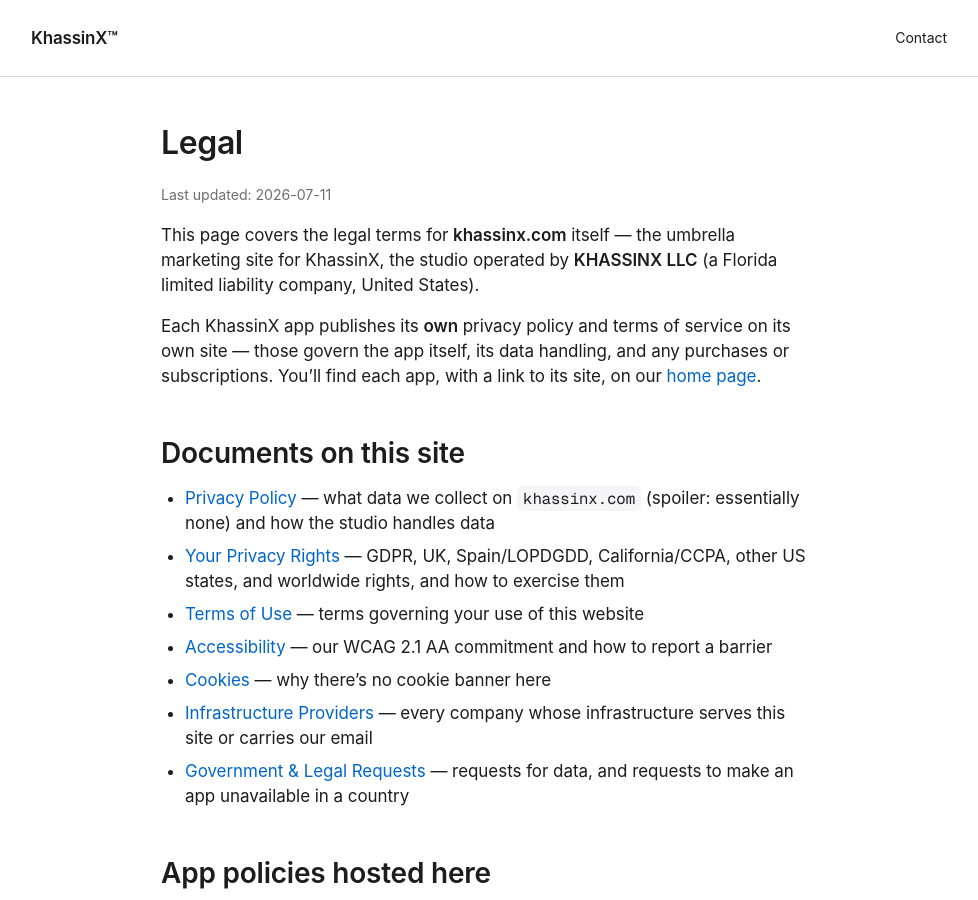
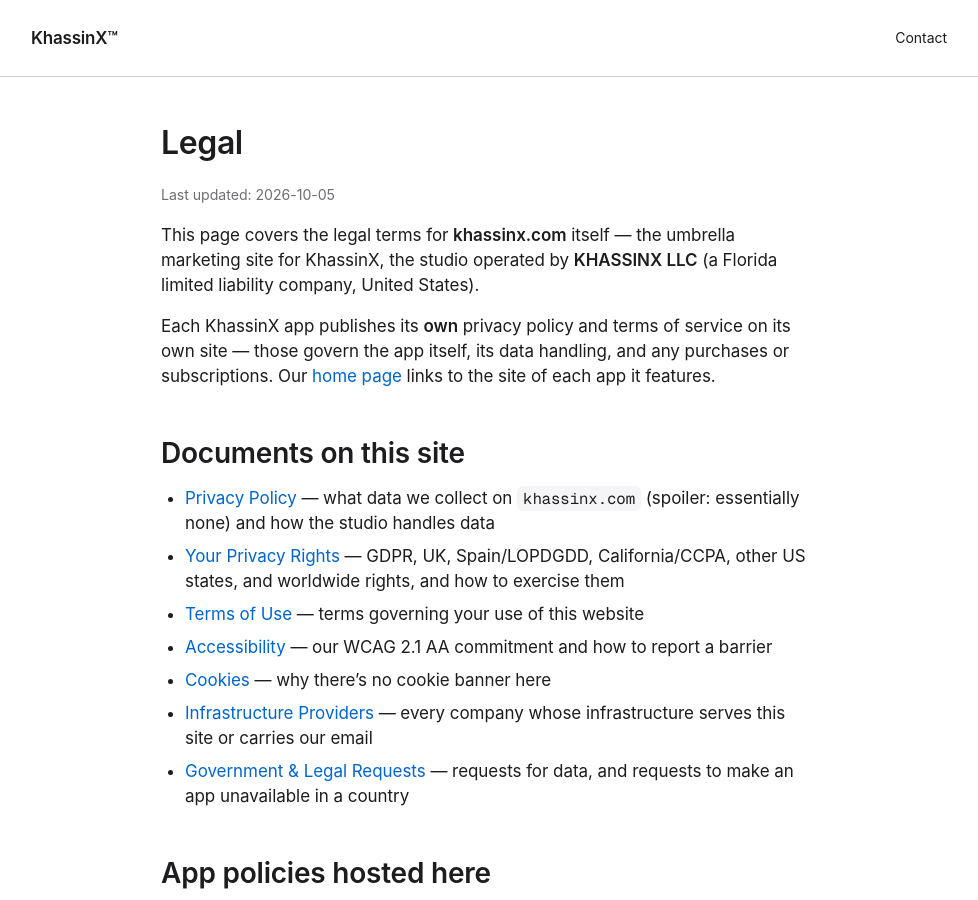
Before and after one commit to KhassinX/khassinx-apex-web, a Jekyll site: the page built from legal/index.md, in a window 1280 px wide and 900 px high. Shown: the whole window, without its empty margins (151-1129 px from the left). Built offline with Jekyll 4.4.1, drawn with Linux system fonts in a browser that asks for light colours.

Commit message:
legal: el hub ya no dice que la portada muestra cada app
La portada muestra sólo las apps que presenta (D2 y D4 del dueño, 5-oct-2026). Sin publicar: espera la revisión de Enlace y del dueño.

Co-Authored-By: Claude Opus 5.5 <noreply@anthropic.com>
Claude-Session: https://claude.ai/code/session_014MueK6FRru5xsVHgayAvp8

```diff
--- a/legal/index.md
+++ b/legal/index.md
@@ -6,12 +6,12 @@ permalink: /legal/
 lang: en
 canonical_en: /legal/
 canonical_es: /es/legal/
-updated: 2026-07-11
+updated: 2026-10-05
 ---
 
 This page covers the legal terms for **khassinx.com** itself — the umbrella marketing site for KhassinX, the studio operated by **KHASSINX LLC** (a Florida limited liability company, United States).
 
-Each KhassinX app publishes its **own** privacy policy and terms of service on its own site — those govern the app itself, its data handling, and any purchases or subscriptions. You'll find each app, with a link to its site, on our [home page](/).
+Each KhassinX app publishes its **own** privacy policy and terms of service on its own site — those govern the app itself, its data handling, and any purchases or subscriptions. Our [home page](/) links to the site of each app it features.
 
 ## Documents on this site
 
```
Also changed, not shown: es/legal/index.md (+2 -2 lines).
